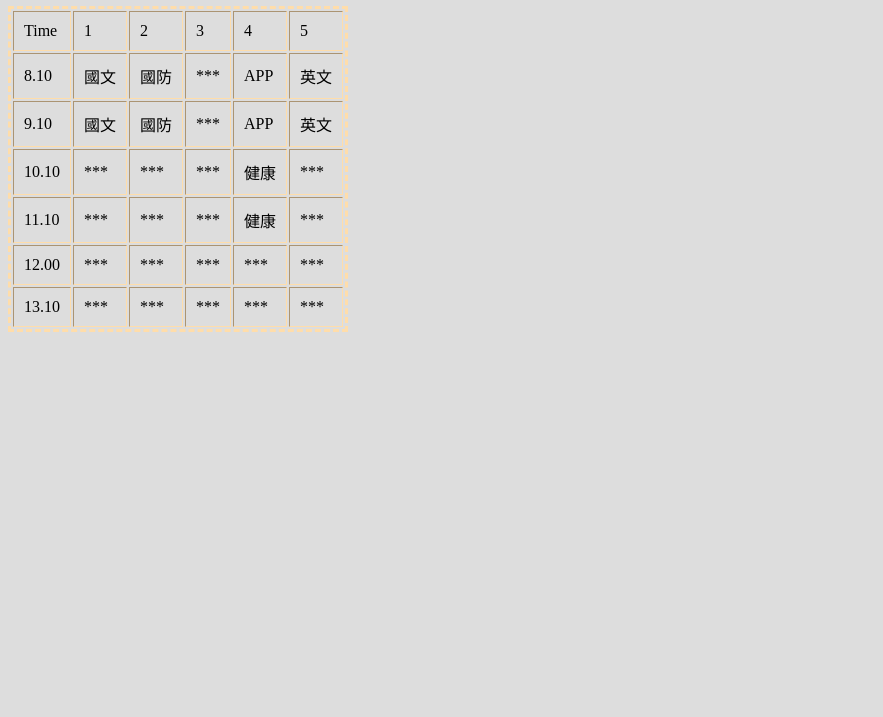
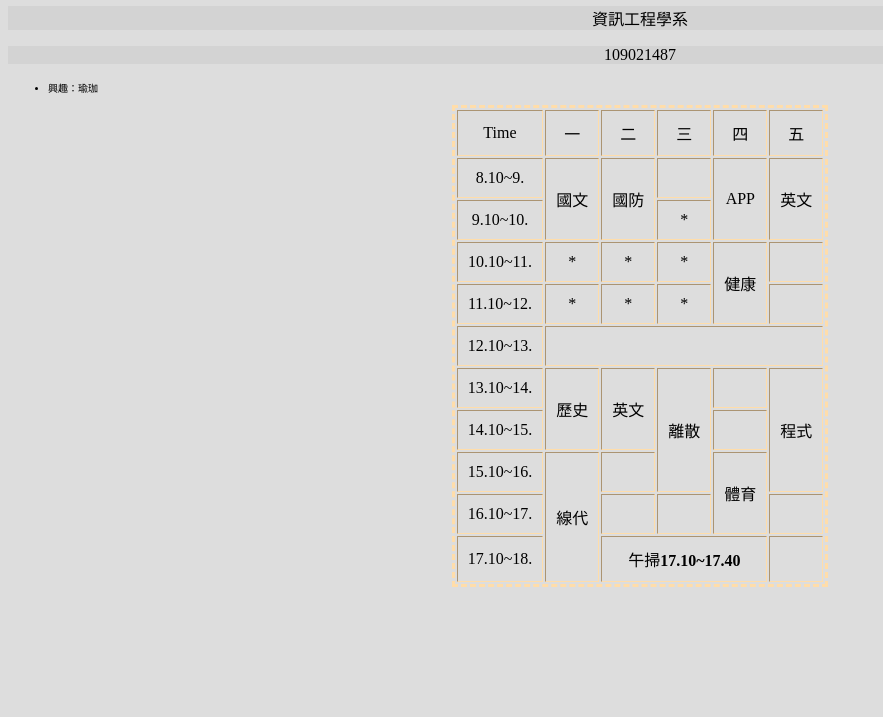
Before and after one commit to Shanice2021/109021487-0326, a plain HTML site: page index.html in a window 1280 px wide. Shown: the part 83-800 px from the top of the page, without its empty margins (0-883 px from the left). Drawn offline with Linux system fonts and the light colour scheme.

Commit message:
homework

```diff
--- a/index.html
+++ b/index.html
@@ -1,66 +1,94 @@
 <!DOCTYPE html>
 <html style="background-color:#DDDDDD;">
+<style type="text/css">
+            table{text-align: center;}
+        </style>
     <head>
 
     </head>
     <body>
-        <h1 style="text-align:center;">林軒<span style="border:2px red solid;">羽</span></h1>
-        <table style="border:3px #FFDDAA dashed;" cellpadding="10" border='1'>
+        <h1 style="text-align:center;background-color:LightGray;"><span style="color:rgb(255, 150, 131);">林</span><span style="color:rgb(255, 71, 184);">軒</span><span style="color:rgb(255, 71, 132);">羽</span></h1>
+                <p style="text-align:center;background-color:LightGray;">資訊工程學系</p>
+<p style="text-align:center;background-color:LightGray;">109021487</p>
+
+
+        <font size="1">
+         <ul>
+         <li>興趣：瑜珈</li>
+         </ul>
+        </font>
+
+
+        <table style="border:3px #FFDDAA dashed;margin: 0em auto 0em auto;" cellpadding="10" border='1' >
             <tr>
                 <td>Time</td>
-                <td>1</td>
-                <td>2</td>
-                <td>3</td>
-                <td>4</td>
-                <td>5</td>
+                <td>一</td>
+                <td>二</td>
+                <td>三</td>
+                <td>四</td>
+                <td>五</td>
             </tr>
              <tr>
-                <td>8.10</td>
-                <td>國文</td>
-                <td>國防</td>
-                <td>***</td>
-                <td>APP</td>
-                <td>英文</td>
+            <td>8.10~9.</td>
+            <td rowspan="2">國文</td>
+            <td rowspan="2">國防</td>
+            <td></td>
+            <td rowspan="2">APP</td>
+            <td rowspan="2">英文</td>
         </tr>
         <tr>
-                <td>9.10</td>
-                <td>國文</td>
-                <td>國防</td>
-                <td>***</td>
-                <td>APP</td>
-                <td>英文</td>
+            <td>9.10~10.</td>
+            <td>*</td>
+
         </tr>
         <tr>
-                <td>10.10</td>
-                <td>***</td>
-                <td>***</td>
-                <td>***</td>
-                <td>健康</td>
-                <td>***</td>
+            <td>10.10~11.</td>
+            <td>*</td>
+            <td>*</td>
+            <td>*</td>
+            <td rowspan="2">健康</td>
+            <td></td>
         </tr>
         <tr>
-                <td>11.10</td>
-                <td>***</td>
-                <td>***</td>
-                <td>***</td>
-                <td>健康</td>
-                <td>***</td>
+            <td>11.10~12.</td>
+            <td>*</td>
+            <td>*</td>
+            <td>*</td>
+            <td></td>
         </tr>
         <tr>
-                <td>12.00</td>
-                <td>***</td>
-                <td>***</td>
-                <td>***</td>
-                <td>***</td>
-                <td>***</td>
+            <td>12.10~13.</td>
+            <td colspan="5"></td>
         </tr>
         <tr>
-                <td>13.10</td>
-                <td>***</td>
-                <td>***</td>
-                <td>***</td>
-                <td>***</td>
-                <td>***</td>
+            <td>13.10~14.</td>
+            <td rowspan="2">歷史</td>
+            <td rowspan="2">英文</td>
+            <td rowspan="3">離散</td>
+            <td></td>
+            <td rowspan="3">程式</td>
+        </tr>
+        <tr>
+            <td>14.10~15.</td>
+            <td></td>
+        </tr>
+        <tr>
+            <td>15.10~16.</td>
+            <td rowspan="3">線代</td>
+            <td></td>
+
+            <td rowspan="2">體育</td>
+        </tr>
+        <tr>
+            <td>16.10~17.</td>
+            <td></td>
+            <td></td>
+            <td></td>
+        </tr>
+        <tr>
+            <td>17.10~18.</td>
+            <td colspan="3">午掃<b>17.10~17.40</b></td>
+            <td></td>
         </tr>
         </table>
     </body>
```
Also changed, not shown: img/img1.png (added), img/img2.png (added), img/img3.png (added), img/img4.png (added), 1 other file. Lines whose indentation alone changed are shown as unchanged.
